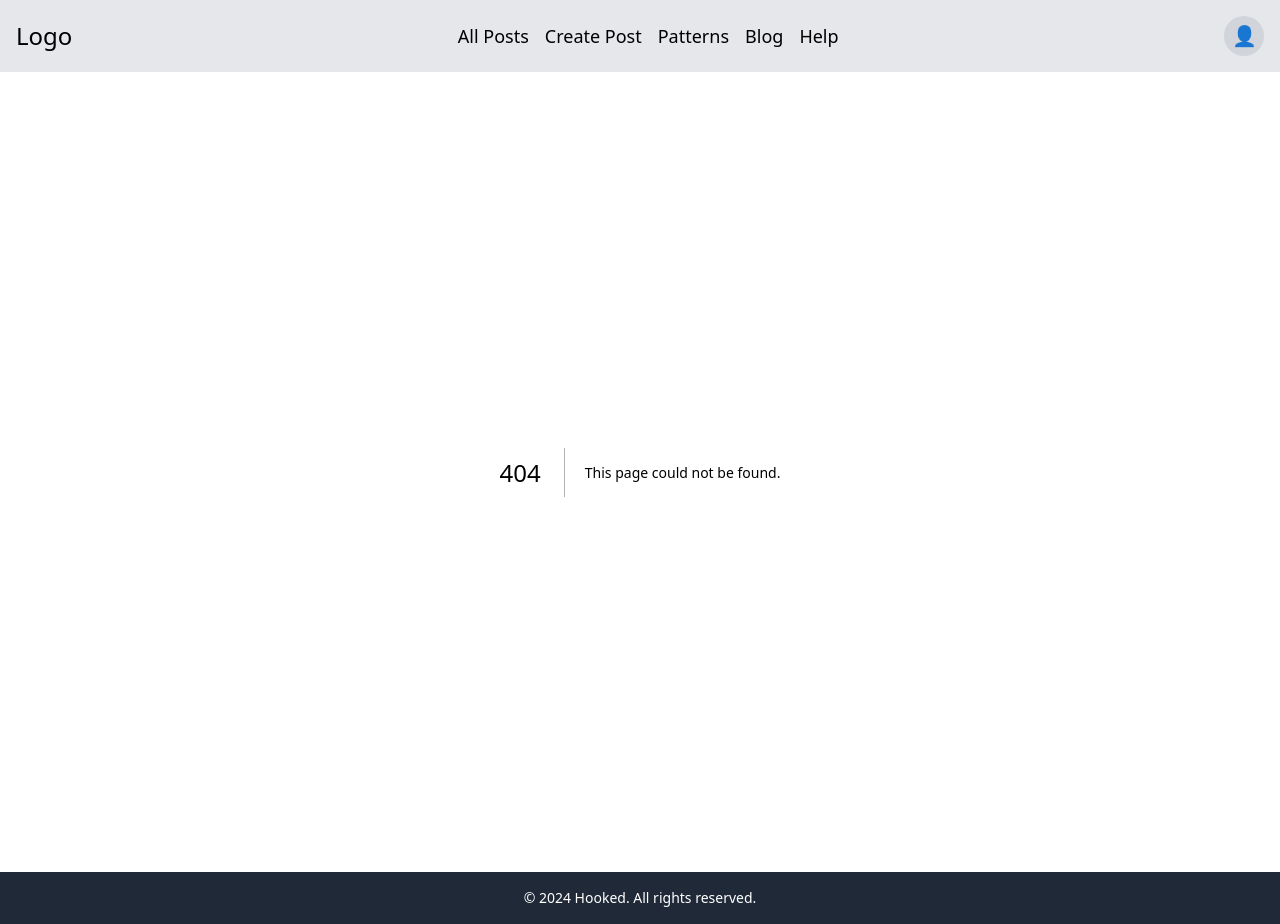
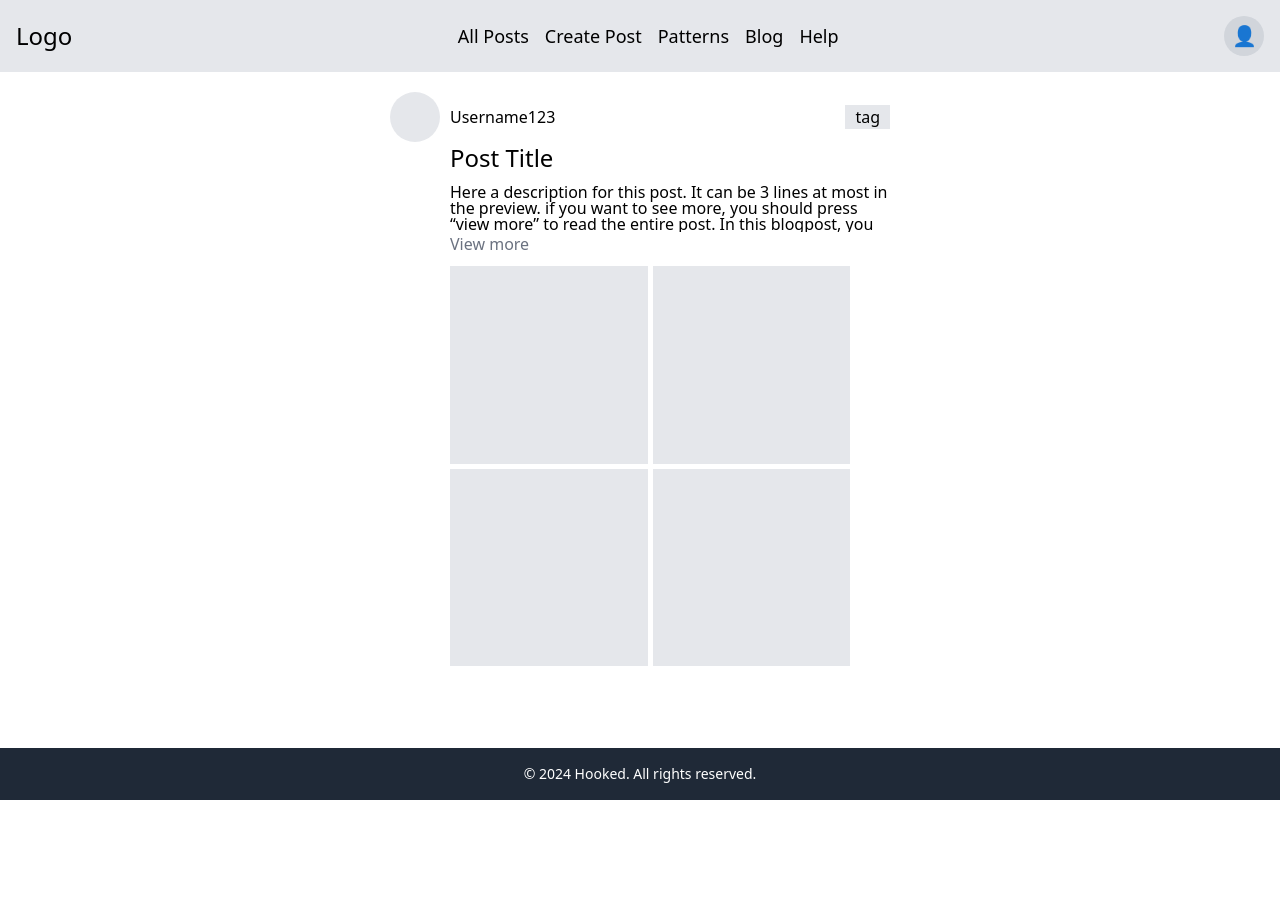
Before and after one commit to Codekmt/CrochetBlog, a Next.js app: page /Help in a window 1280 px wide. Before the commit this address had no page. After the commit the page ends 800 px from the top, so only its background shows below. Built offline with nearby package versions, Linux system fonts and the light colour scheme.

Commit message:
Created help post component and help page

```diff
--- /dev/null
+++ b/app/(blog-pages)/Help/page.jsx
@@ -0,0 +1,9 @@
+import HelpPost from "@/components/HelpPost"
+
+export default function HelpPosts() {
+    return (
+        <div className="flex w-screen justify-center mt-[20px]">
+            <HelpPost></HelpPost>
+        </div>
+    );
+  }
--- /dev/null
+++ b/components/HelpPost.jsx
@@ -0,0 +1,73 @@
+"use client";
+import { useEffect, useState, useRef } from "react";
+
+export default function HelpPost() {
+
+    const tag = "tag";
+
+    const description = "Here a description for this post. It can be 3 lines at most in the preview. if you want to see more, you should press “view more” to read the entire post. In this blogpost, you can show off your favourite crochet works. Do not forget to tag the original patternmaker if there is one!"
+
+    const initialView = "overflow-hidden leading-4 h-12 mt-[10px]"
+    const viewMore = "leading-4 h-auto mt-[10px]"
+
+    const initialText = "View more";
+    const viewLess = "View less";
+    const [viewText, setViewText] = useState(initialText);
+    const [viewState, setViewState] = useState(initialView);
+    const [isShort, setIsShort] = useState(false);
+
+    const contentRef = useRef(null);
+
+    useEffect(() => {
+        if (contentRef.current) {
+            //measure full height instead of restricted height by removing h-12 and replacing it with h-auto
+            const element = contentRef.current;
+            const originalClass = element.className;
+            element.className = "leading-4 h-auto mt-[10px]";
+
+            //measure height
+            const divHeight = contentRef.current.offsetHeight;
+            const lineHeight = parseFloat(getComputedStyle(contentRef.current).lineHeight);
+            const lines = divHeight / lineHeight;
+            setIsShort(lines <= 4);
+
+            //set classname back to original (h-12)
+            element.className = originalClass;
+        }
+    }, []);
+
+    const clickevent = () => {
+        //TODO make click event to show more text
+        if(viewState === initialView) {
+            setViewState(viewMore);
+            setViewText(viewLess);
+        } else {
+            setViewState(initialView);
+            setViewText(initialText);
+        }
+        console.log("view more/less");
+    };
+
+    return (
+        <div className="w-[500px]">
+            <div className="flex items-center gap-[10px]">
+                <div className="bg-gray-200 w-[50px] h-[50px] rounded-full"></div>
+                <p>Username123</p>
+                <div className="bg-gray-200 pl-[10px] pr-[10px] ml-auto">{tag}</div>
+            </div>
+            <div className="ml-[60px]">
+                <h1 className="text-2xl">Post Title</h1>
+                <p ref={contentRef} className={viewState}>{description}</p>
+                {!isShort && (
+                    <button className="text-gray-500 mb-[10px]" onClick={clickevent}>{viewText}</button>
+                    )}
+            </div>
+            <div className="grid ml-[60px] w-[400px] h-[400px] grid-cols-2 gap-[5px]">
+                <div className="bg-gray-200 w-full h-full"></div>
+                <div className="bg-gray-200 w-full h-full"></div>
+                <div className="bg-gray-200 w-full h-full"></div>
+                <div className="bg-gray-200 w-full h-full"></div>
+            </div>
+        </div>
+    )
+}
```
